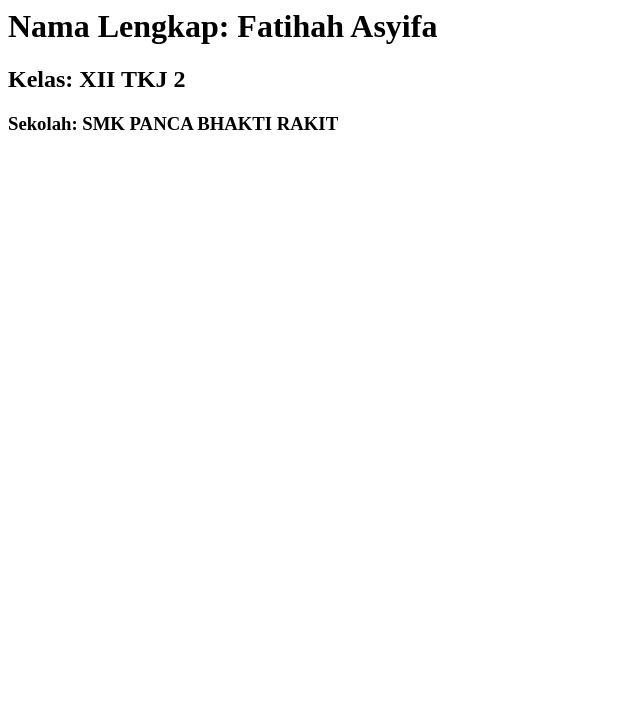
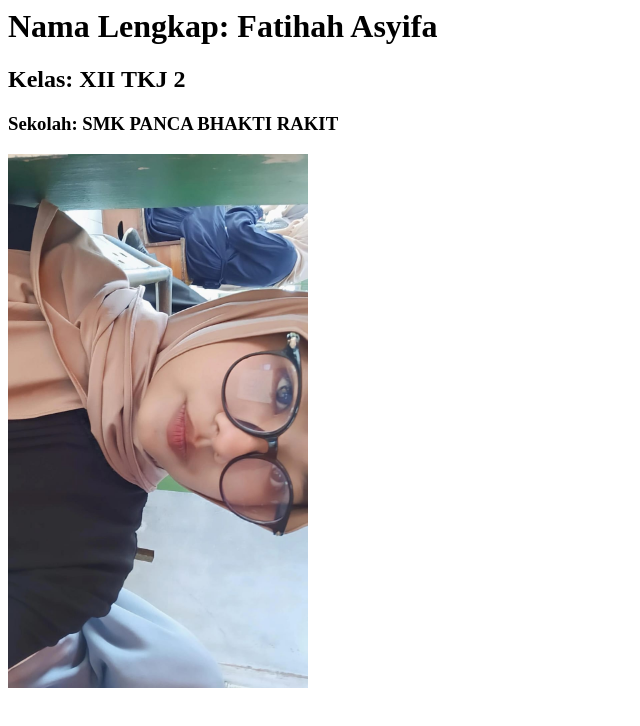
Before and after one commit to Asyifabram/Syifa-KK2-CLOUD, a plain HTML site: page index.html in a window 1280 px wide. Shown: the whole page, without its empty margins (0-640 px from the left). Drawn offline with Linux system fonts and the light colour scheme.

Commit message:
Add image to index.html

```diff
--- a/index.html
+++ b/index.html
@@ -9,5 +9,6 @@
 <h1>Nama Lengkap: Fatihah Asyifa</h1>
 <h2>Kelas: XII TKJ 2</h2>
 <h3>Sekolah: SMK PANCA BHAKTI RAKIT</h3>
+<img src="assets/IMG-20241011-WA0007(1).jpg"alt="foto saya"width="300">
 </body>
 </html>
```
